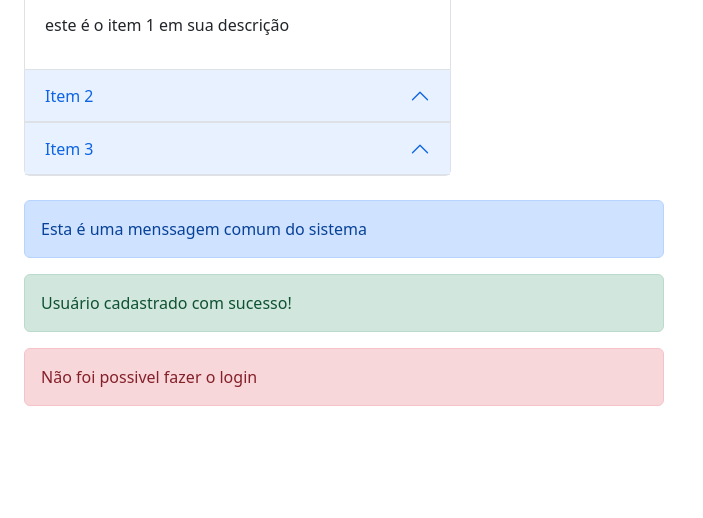
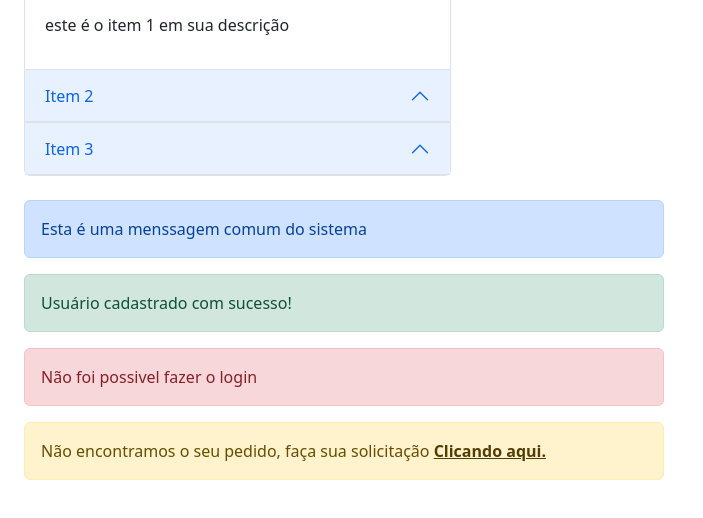
Before and after one commit to jonathasVeiga/Bootstrap, a plain HTML site: page 9_COMPONENTES/1_aulas/index.html in a window 1280 px wide. Shown: the part 126-644 px from the top of the page, without its empty margins (0-703 px from the left). Drawn offline with nearby package versions, Linux system fonts and the light colour scheme.

Commit message:
alert com link

```diff
--- a/9_COMPONENTES/1_aulas/index.html
+++ b/9_COMPONENTES/1_aulas/index.html
@@ -103,9 +103,17 @@
         <div class="alert alert-success" role="alert">
             Usuário cadastrado com sucesso!
         </div>
+
         <div class="alert alert-danger" role="alert">
             Não foi possivel fazer o login
         </div>
+
+        <!-- COM LINK -->
+        <div class="alert alert-warning" role="alert">
+            Não encontramos o seu pedido, faça sua solicitação
+            <a href="#" class="alert-link">Clicando aqui.</a>
+        </div>
+
     </div>
 
 </body>
```
